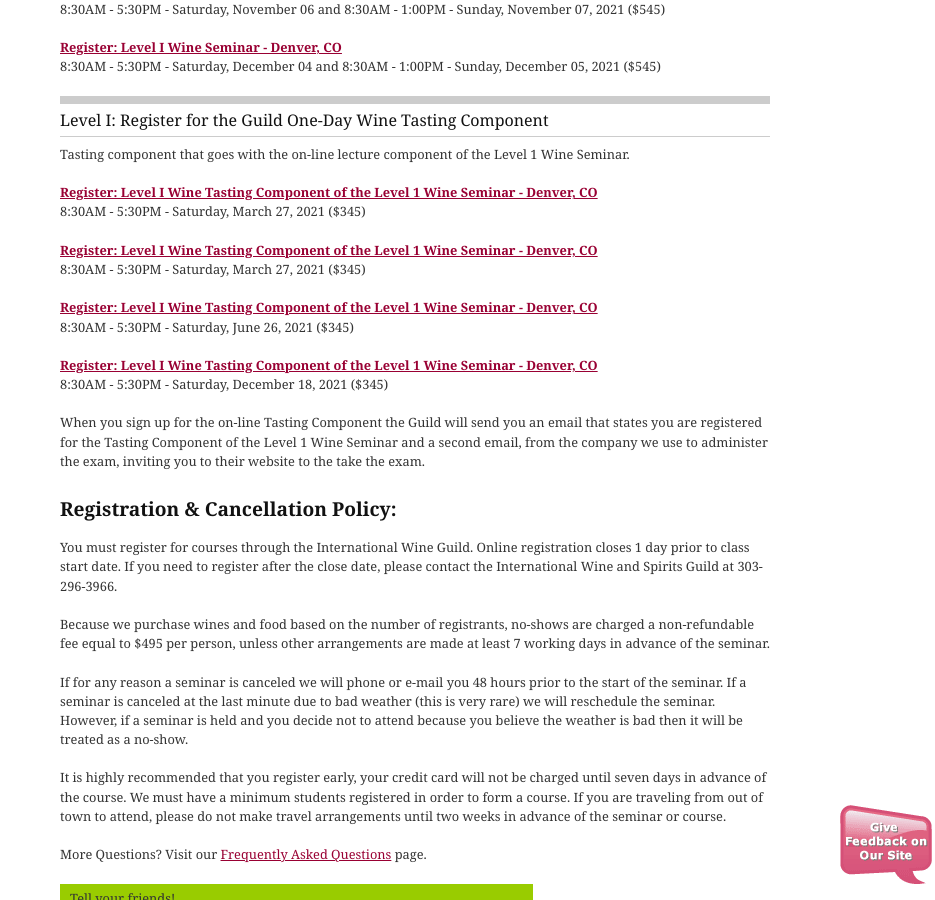
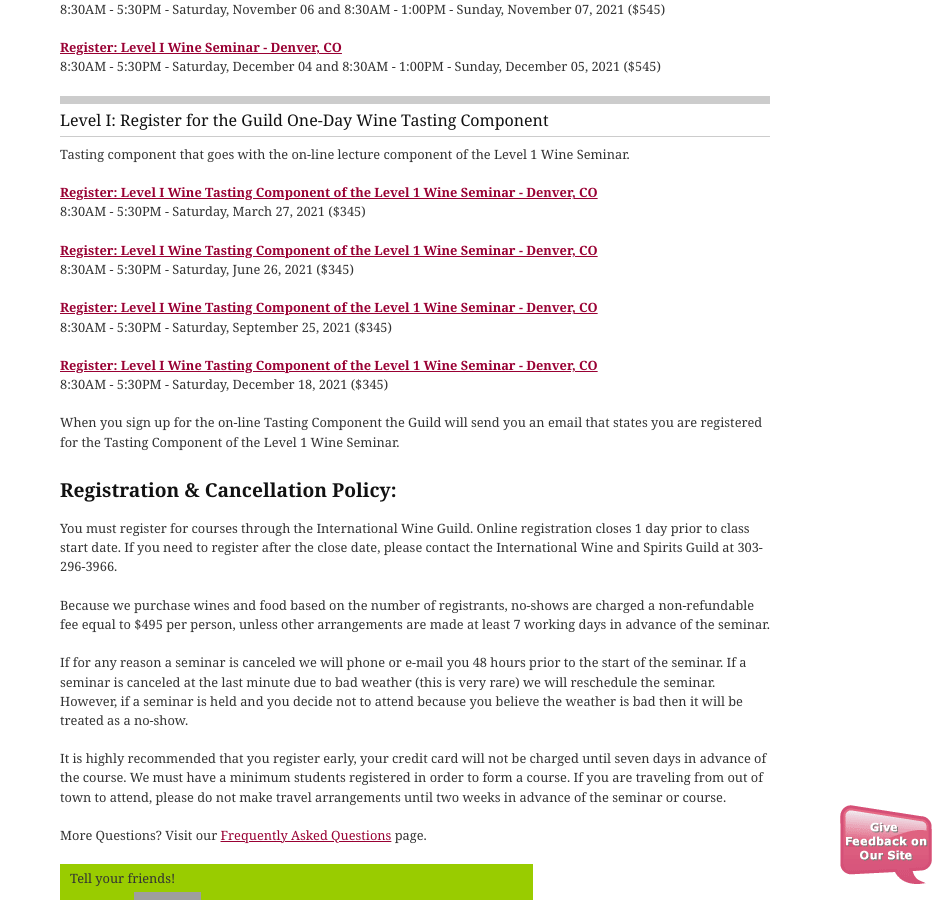
Before and after one commit to CKDev/internationalwineguild.com, a Jekyll site: the page built from register-for-the-guild-certification-seminar.html, in a window 1280 px wide and 900 px high, scrolled down 2256 px. Shown: the whole window, without its empty margins (345-1280 px from the left). Built offline with Jekyll 4.4.1, drawn with Linux system fonts in a browser that asks for light colours; a script that is not in the unit is left out; comment, search, counter and statistics services are not loaded; some of the changed text lies outside the part shown; grey boxes are pictures that could not be loaded.

Commit message:
Update register-for-the-guild-certification-seminar.html

```diff
--- a/register-for-the-guild-certification-seminar.html
+++ b/register-for-the-guild-certification-seminar.html
@@ -50,8 +50,7 @@
 	  need to get a notebook and access the lectures.&nbsp;</p>
 	<p>The cost of the on-line lecture component includes 200 pages of classroom material as well as classroom material for the wine tasting component that we will mail to you (3-5 day delivery, if in the USA). In addition to the lectures component you will also have to register for the one-day wine tasting component ($345) which is taught in Denver. See the schedule at the bottom of the page.</p>
 
-<p>When you sign up for the on-line Lecture Component the Guild will send you an email with instructions on how to set up your computer to complete the on-line Lecture Component and a second email, from the company we use to administer the exam, inviting you to their website to the take the
-  exam.</p>
+<p>When you sign up for the on-line Lecture Component the Guild will send you an email with instructions on how to set up your computer to complete the on-line Lecture Component and a second email, from the company we use to manage the lectures, inviting you to their website to download the lectures.</p>
 
 <h2>Level I: Register for the Guild In-Class Wine Seminar</h2>
 <p>This is our weekend Level 1 Wine seminar that we have been teaching for over 20 years that includes In-Class lectures and wine evaluation.</p>
@@ -181,14 +180,6 @@
 
 <p>
   <a class="ga-track"
-    href="http://ww4.aitsafe.com/cf/add.cfm?userid=6714687&amp;product=Level+I+Wine+Tasting+Component,+Denver++-++03/27, 2021&amp;price=345&amp;return=www.internationalwineguild.com/register-for-the-guild-certification-seminar">
-    <strong>Register: Level I Wine Tasting Component of the Level 1 Wine Seminar - Denver, CO<br></strong>
-  </a>
-  8:30AM - 5:30PM - Saturday, March 27, 2021 ($345)
-</p>
-
-<p>
-  <a class="ga-track"
     href="http://ww4.aitsafe.com/cf/add.cfm?userid=6714687&amp;product=Level+I+Wine+Tasting+Component,+Denver++-++06/26, 2021&amp;price=345&amp;return=www.internationalwineguild.com/register-for-the-guild-certification-seminar">
     <strong>Register: Level I Wine Tasting Component of the Level 1 Wine Seminar - Denver, CO<br></strong>
   </a>
@@ -197,14 +188,20 @@
 
 <p>
   <a class="ga-track"
+    href="http://ww4.aitsafe.com/cf/add.cfm?userid=6714687&amp;product=Level+I+Wine+Tasting+Component,+Denver++-++09/25, 2021&amp;price=345&amp;return=www.internationalwineguild.com/register-for-the-guild-certification-seminar">
+    <strong>Register: Level I Wine Tasting Component of the Level 1 Wine Seminar - Denver, CO<br></strong>
+  </a>
+  8:30AM - 5:30PM - Saturday, September 25, 2021 ($345)
+</p>
+<p>
+  <a class="ga-track"
     href="http://ww4.aitsafe.com/cf/add.cfm?userid=6714687&amp;product=Level+I+Wine+Tasting+Component,+Denver++-++12/18, 2021&amp;price=345&amp;return=www.internationalwineguild.com/register-for-the-guild-certification-seminar">
     <strong>Register: Level I Wine Tasting Component of the Level 1 Wine Seminar - Denver, CO<br></strong>
   </a>
   8:30AM - 5:30PM - Saturday, December 18, 2021 ($345)
 </p>
 
-<p>When you sign up for the on-line Tasting Component the Guild will send you an email that states you are registered for the Tasting Component of the Level 1 Wine Seminar and a second email, from the company we use to administer the exam, inviting you to their website to the take the
-  exam.</p>
+<p>When you sign up for the on-line Tasting Component the Guild will send you an email that states you are registered for the Tasting Component of the Level 1 Wine Seminar.</p>
 
 
 <h3><strong>Registration &amp; Cancellation Policy: </strong></h3>
```
